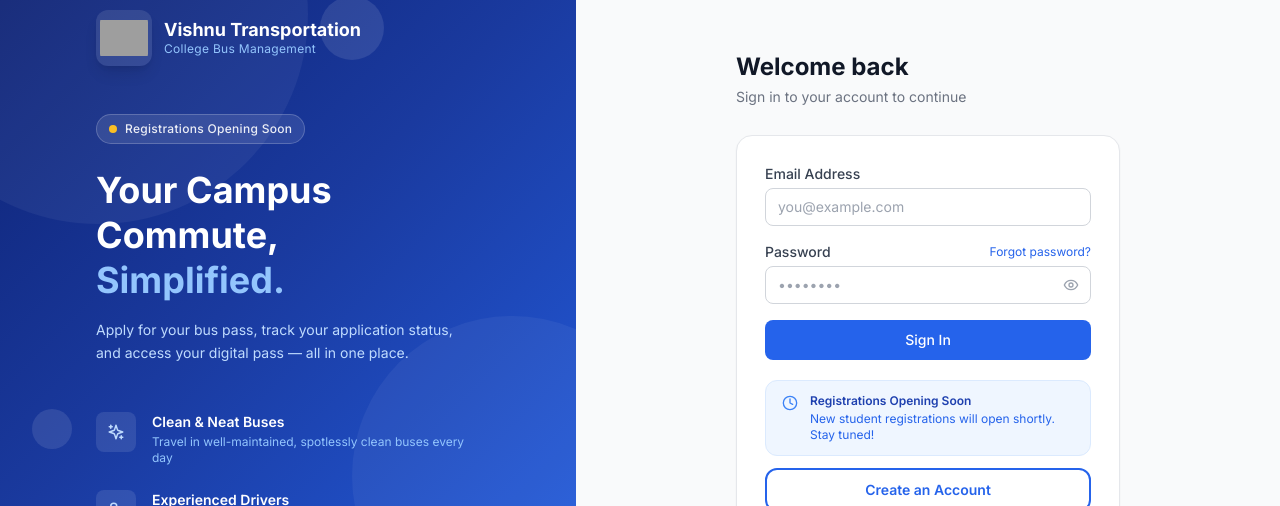
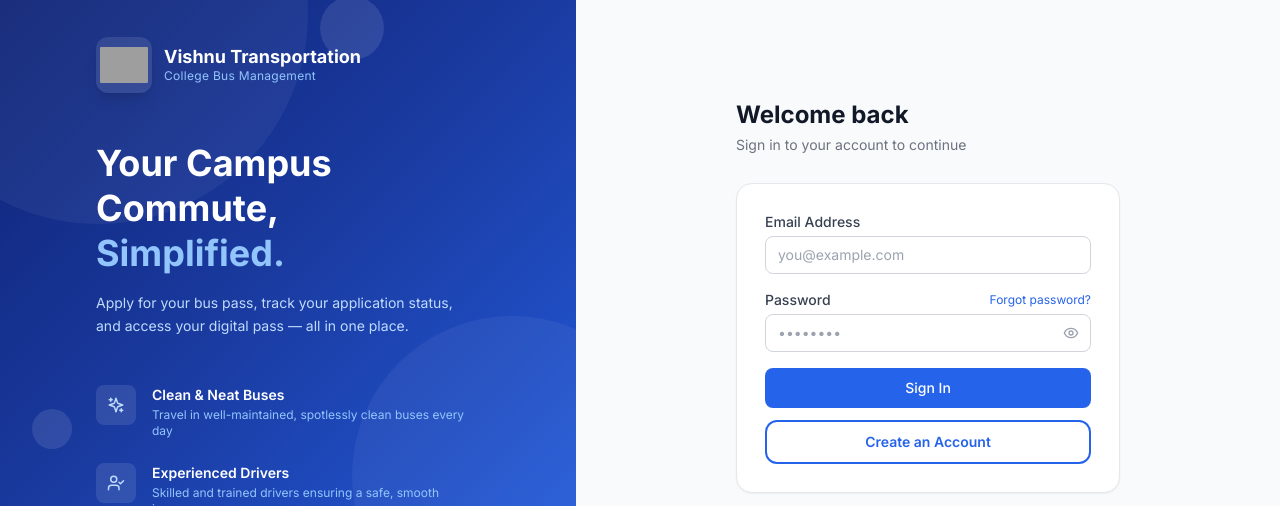
Before and after one commit to Yubhian-Technologies/vishnutransport, a React (Vite) app in the folder client/: page /login in a window 1280 px wide. Shown: the part 84-590 px from the top of the page. Built offline with nearby package versions, Linux system fonts and the light colour scheme; no server answers; grey boxes are pictures that could not be loaded.

Commit message:
Remove 'Registrations Opening Soon' banners from login page
Co-Authored-By: Claude Sonnet 4.6 <noreply@anthropic.com>

```diff
--- a/client/src/pages/Login.jsx
+++ b/client/src/pages/Login.jsx
@@ -5,7 +5,7 @@ import { zodResolver } from '@hookform/resolvers/zod';
 import { z } from 'zod';
 import { useAuth } from '../contexts/AuthContext';
 import toast from 'react-hot-toast';
-import { Bus, Eye, EyeOff, Shield, UserCheck, Sparkles, Clock, ArrowLeft, Mail } from 'lucide-react';
+import { Bus, Eye, EyeOff, Shield, UserCheck, Sparkles, ArrowLeft, Mail } from 'lucide-react';
 
 const schema = z.object({
   email: z.string().email('Invalid email address'),
@@ -98,11 +98,6 @@ export default function Login() {
               <p className="font-bold text-lg leading-tight">Vishnu Transportation</p>
               <p className="text-blue-300 text-xs tracking-wide">College Bus Management</p>
             </div>
-          </div>
-
-          <div className="inline-flex items-center gap-2 bg-white/10 border border-white/20 rounded-full px-3 py-1.5 mb-6">
-            <span className="w-2 h-2 rounded-full bg-amber-400 animate-pulse flex-shrink-0" />
-            <span className="text-xs font-medium text-white/90 tracking-wide">Registrations Opening Soon</span>
           </div>
 
           <h2 className="text-4xl font-extrabold leading-tight mb-4">
@@ -271,14 +266,6 @@ export default function Login() {
                   </button>
                 </form>
 
-                <div className="mt-5 rounded-xl bg-blue-50 border border-blue-100 px-4 py-3 flex items-start gap-3">
-                  <Clock size={16} className="text-blue-500 flex-shrink-0 mt-0.5" />
-                  <div>
-                    <p className="text-blue-800 text-xs font-semibold">Registrations Opening Soon</p>
-                    <p className="text-blue-600 text-xs mt-0.5">New student registrations will open shortly. Stay tuned!</p>
-                  </div>
-                </div>
-
                 <Link
                   to="/register"
                   className="mt-3 flex items-center justify-center w-full py-2.5 rounded-xl border-2 border-primary-600 text-primary-600 text-sm font-semibold hover:bg-primary-50 transition-colors"
```
